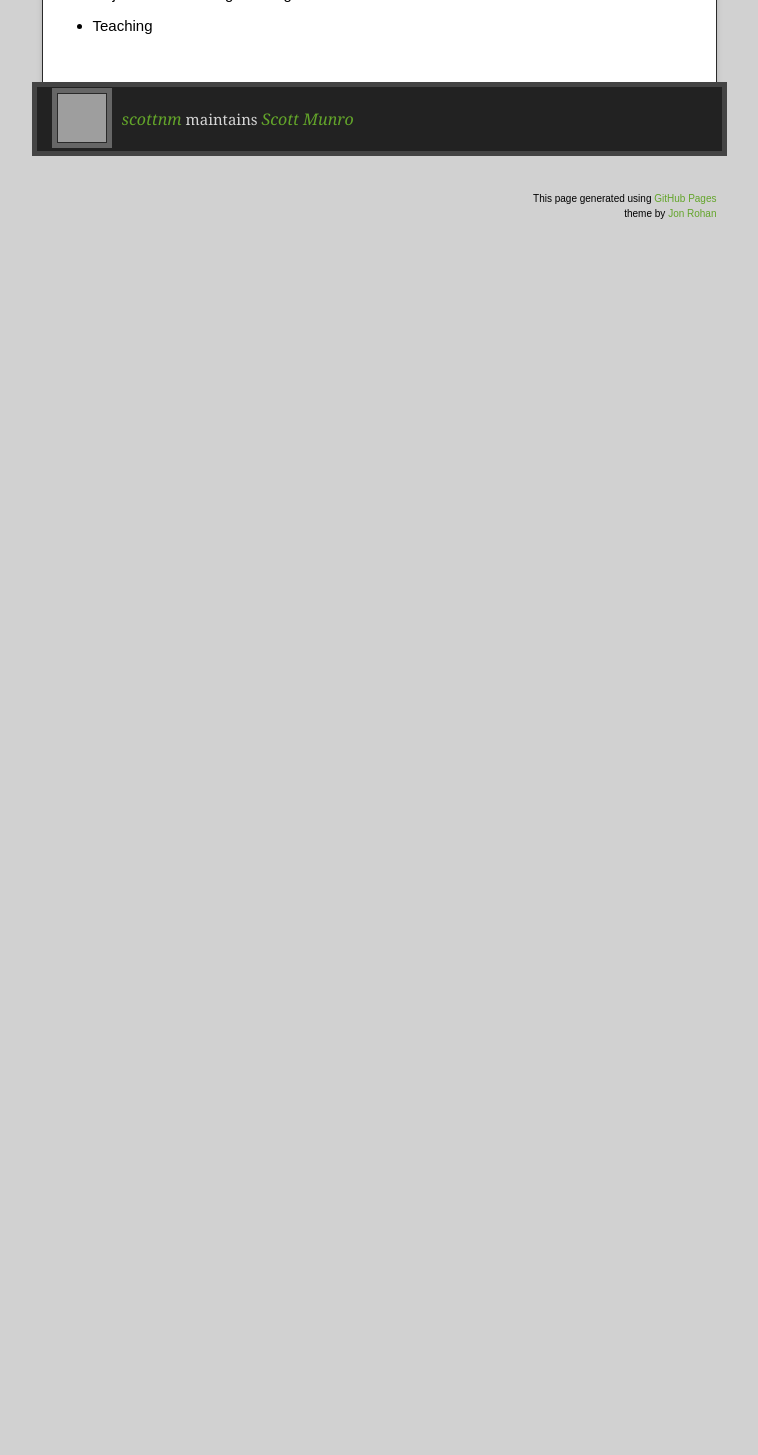
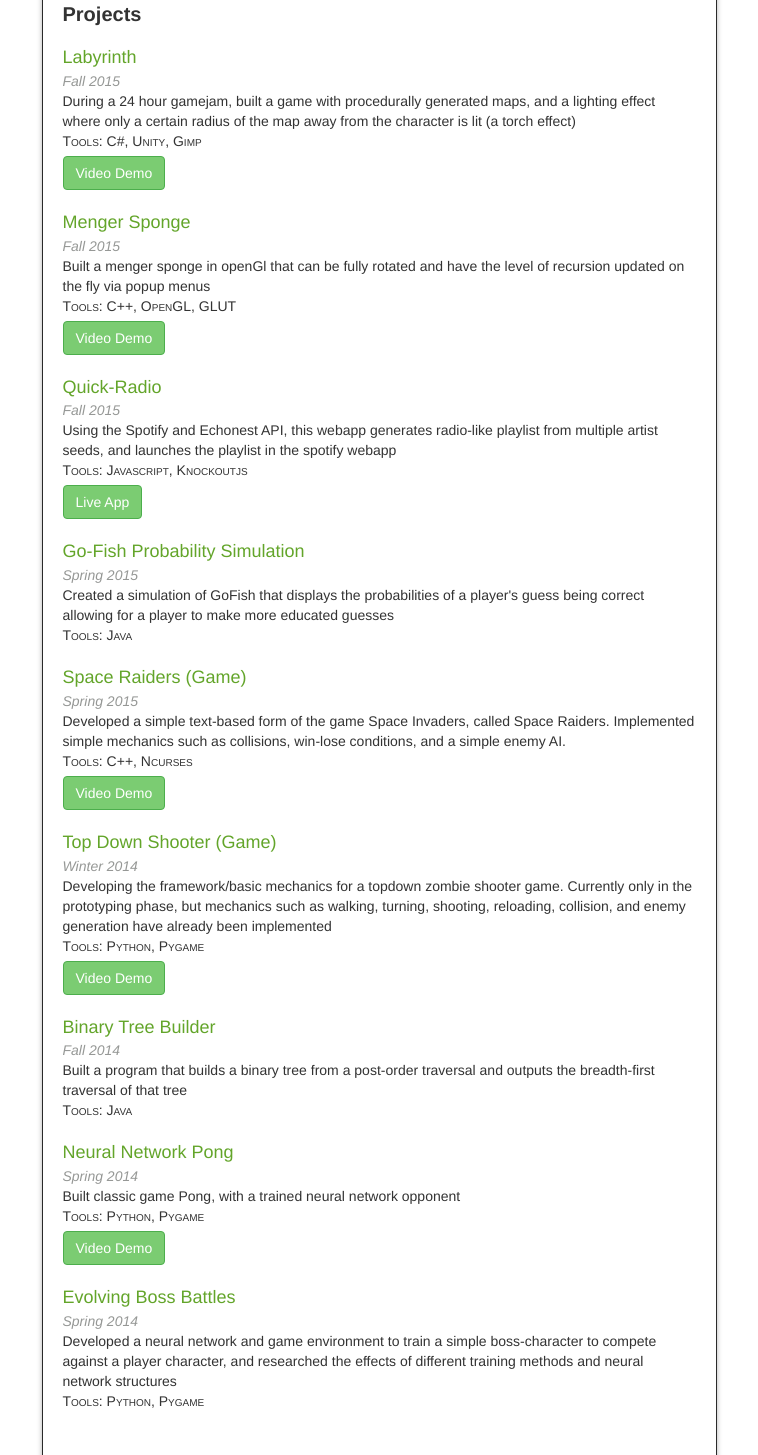
Before and after one commit to scottnm/Homepage, a plain HTML site: page index.html in a window 1280 px wide. Shown: the part 520-1975 px from the top of the page, without its empty margins (261-1019 px from the left). Before the commit the page ends 831 px from the top, so only its background shows below. Drawn offline with nearby package versions, Linux system fonts and the light colour scheme; grey boxes are pictures that could not be loaded.

Commit message:
update using angular and bootstrap to show my projects with links

```diff
--- a/index.html
+++ b/index.html
@@ -8,9 +8,13 @@
 
   <link rel="stylesheet" href="stylesheets/stylesheet.css" media="screen">
   <link rel="stylesheet" href="stylesheets/github-dark.css">
+  <link rel="stylesheet" href="https://maxcdn.bootstrapcdn.com/bootstrap/3.3.5/css/bootstrap.min.css" type="text/css" />
+  <link rel="stylesheet" href="stylesheets/custom.css">
   <script type="text/javascript" src="https://ajax.googleapis.com/ajax/libs/jquery/1.7.1/jquery.min.js"></script>
   <script type="text/javascript" src="javascripts/script.js"></script>
-
+  <script type="text/javascript" src="https://cdnjs.cloudflare.com/ajax/libs/angular.js/1.4.4/angular.min.js"></script>
+  <script type="text/javascript" src="javascripts/data.js"></script>
+  <script type="text/javascript" src="javascripts/content.js"></script>
   <title>Scott Munro</title>
   <meta name="description" content="">
 
@@ -18,28 +22,29 @@
 
 </head>
 
-<body>
+<body ng-app="ngHomepageApp">
 
   <div class="wrapper">
     <header>
       <h1 class="title">Scott Munro</h1>
     </header>
     <div id="container">
-      <p class="tagline"></p>
+      <p class="tagline">contact me @ <a href="mailto:scottnmunro@gmail.com">scottnmunro@gmail.com</a></p>
       <div id="main" role="main">
         <div class="download-bar">
         <div class="inner">
-          <a href="https://github.com/scottnm/Homepage/tarball/master" class="download-button tar"><span>Download</span></a>
-          <a href="https://github.com/scottnm/Homepage/zipball/master" class="download-button zip"><span>Download</span></a>
-          <a href="https://github.com/scottnm/Homepage" class="code">View Scott Munro on GitHub</a>
+          <!--<a href="https://github.com/scottnm/Homepage/tarball/master" class="download-button tar"><span>Download</span></a>
+          <a href="https://github.com/scottnm/Homepage/zipball/master" class="download-button zip"><span>Download</span></a>-->
+          <a href="https://github.com/scottnm/" class="code">View Scott Munro on GitHub</a>
         </div>
         <span class="blc"></span><span class="trc"></span>
         </div>
         <article class="markdown-body">
           <h3>
-<a id="welcome" class="anchor" href="#welcome" aria-hidden="true"><span class="octicon octicon-link"></span></a>Welcome</h3>
+            <a id="welcome" class="anchor" href="#welcome" aria-hidden="true"><span class="octicon octicon-link"></span></a>Welcome
+          </h3>
 
-<p>I am an aspiring Software Engineer and full time Computer Science student at the University of Texas at Austin. Most of the projects' source listed on this resume can be found on my Github!</p>
+          <p>I am an aspiring Software Engineer and full time Computer Science student at the University of Texas at Austin. Most of the projects' source listed on this resume can be found on my Github.</p>
 
           <h3>
           <a id="skills--interests" class="anchor" href="#skills--interests" aria-hidden="true"><span class="octicon octicon-link"></span></a>Skills &amp; Interests</h3>
@@ -50,6 +55,20 @@
           <li>Object Oriented Programming</li>
           <li>Teaching</li>
           </ul>
+
+          <div id="projects-container" ng-controller="ProjectController">
+            <h3><a id="projects" class="anchor" href="#projects" aria-hidden="true"><span class="octicon octicon-link"></span></a>Projects</h3>
+            <div class="project-container" ng-repeat="project in projects">
+              <div class="project-title"><a href="{{project.src}}">{{project.title}}</a></div>
+              <div class="project-date">{{project.dates}}</div>
+              <div class="project-description">{{project.description}}</div>
+              <div class="project-tools">Tools: {{project.tools}}</div>
+              <div ng-if="project.videodemo" class="video-demo"><a target="_blank" href="{{project.videodemo}}"><button class="btn btn-success btn-darkgithub">Video Demo</button></a></div>
+              <div ng-if="project.liveapp" class="live-demo"><a target="_blank" href="{{project.liveapp}}"><button class="btn btn-success btn-darkgithub">Live App</button></a></div>
+            </div>
+          </div>
+
+          </div>
         </article>
       </div>
     </div>
--- /dev/null
+++ b/javascripts/content.js
@@ -0,0 +1,5 @@
+var app = angular.module('ngHomepageApp', []);
+app.controller("ProjectController", function($scope){
+	$scope.projects = projectData;
+	$scope.projects.forEach(function(project){console.log(project)});
+});
--- /dev/null
+++ b/javascripts/data.js
@@ -0,0 +1,98 @@
+'use strict';
+
+var githubPrefix = 'https://github.com/scottnm/';
+
+var projectData = [
+        {
+            'title': 'Labyrinth',
+            'dates': 'Fall 2015',
+            'description': 'During a 24 hour gamejam, built a game with procedurally ' +
+                           'generated maps, and a lighting effect where only a certain ' +
+                           'radius of the map away from the character is lit (a torch effect)',
+            'src': '',
+            'tools': 'C#, Unity, Gimp',
+            'videodemo': 'https://www.youtube.com/watch?v=sFsm_7buEzA'
+        },
+        {
+            'title': 'Menger Sponge',
+            'dates': 'Fall 2015',
+            'description': 'Built a menger sponge in openGl that can be fully rotated and have ' +
+                           'the level of recursion updated on the fly via popup menus',
+            'src': '',
+            'tools': 'C++, OpenGL, GLUT',
+            'videodemo': 'https://www.youtube.com/watch?v=vYaWWKJ4s1M'
+        },
+        {
+            'title': 'Quick-Radio',
+            'dates': 'Fall 2015',
+            'description': 'Using the Spotify and Echonest API, this webapp generates ' +
+                           'radio-like playlist from multiple artist seeds, and launches ' +
+                           'the playlist in the spotify webapp',
+            'src': githubPrefix + 'Quick-Radio.git',
+            'tools': 'Javascript, Knockoutjs',
+            'liveapp': 'http://scottnm.github.io/Quick-Radio/liveapp/index.html'
+        },
+        {
+            'title': 'Go-Fish Probability Simulation',
+            'dates': 'Spring 2015',
+            'description': 'Created a simulation of GoFish that displays the ' +
+                           'probabilities of a player\'s guess being correct ' +
+                           'allowing for a player to make more educated guesses',
+            'src': 'http://github.com/gordineerandrew/Go-Fish',
+            'tools': 'Java',
+        },
+        {
+            'title': 'Space Raiders (Game)',
+            'dates': 'Spring 2015',
+            'description': 'Developed a simple ' +
+                           'text-based form of the game Space Invaders, ' +
+                           'called Space Raiders. Implemented simple ' +
+                           'mechanics such as collisions, win-lose ' +
+                           'conditions, and a simple enemy AI.',
+            'src': githubPrefix + 'Space-Raiders.git',
+            'tools': 'C++, Ncurses',
+            'videodemo': 'https://www.youtube.com/watch?v=gu7laqzLF3Y'
+        },
+        {
+            'title': 'Top Down Shooter (Game)',
+            'dates': 'Winter 2014',
+            'description': 'Developing the framework/basic mechanics for a ' +
+                           'topdown zombie shooter game. Currently only in ' +
+                           'the prototyping phase, but mechanics such as ' +
+                           'walking, turning, shooting, reloading, ' +
+                           'collision, and enemy generation have already ' +
+                           'been implemented',
+            'src': githubPrefix + 'itchnscratch.git',
+            'tools': 'Python, Pygame',
+            'videodemo': 'https://www.youtube.com/watch?v=RpATc4tDGIs'
+        },
+        {
+            'title': 'Binary Tree Builder',
+            'dates': 'Fall 2014',
+            'description': 'Built a program that builds a binary tree from a ' +
+                           'post-order traversal and outputs the breadth-' +
+                           'first traversal of that tree',
+            'src': githubPrefix + 'BinaryTreeBuilder.git',
+            'tools': 'Java',
+        },
+        {
+            'title': 'Neural Network Pong',
+            'dates': 'Spring 2014',
+            'description': 'Built classic game Pong, with a trained neural ' +
+                           'network opponent',
+            'src': githubPrefix + 'Neuroevolution-Pong.git',
+            'tools': 'Python, Pygame',
+            'videodemo': 'https://www.youtube.com/watch?v=amNObCushrU'
+        },
+        {
+            'title': 'Evolving Boss Battles',
+            'dates': 'Spring 2014',
+            'description': 'Developed a neural network and game environment ' +
+                           'to train a simple boss-character to compete ' +
+                           'against a player character, and researched the ' +
+                           'effects of different training methods and neural ' +
+                           'network structures',
+            'src': githubPrefix + 'Evolving-Boss-Battles.git',
+            'tools': 'Python, Pygame',
+        }
+    ];
--- /dev/null
+++ b/stylesheets/custom.css
@@ -0,0 +1,21 @@
+.project-container {
+	margin-bottom: 20px;
+}
+
+.project-title {
+	font-size: 18px;
+}
+
+.project-date {
+	font-style: italic;
+	color: #969896;
+}
+
+.project-tools {
+	font-variant: small-caps;
+}
+
+.btn.btn-success.btn-darkgithub {
+	margin-top: 5px;
+	background-color: #7bcc72;
+}
--- a/stylesheets/stylesheet.css
+++ b/stylesheets/stylesheet.css
@@ -435,7 +435,7 @@ body {
 }
 
 a {
-  color: #63a52a;
+  color: #63a52a !important;
   text-decoration: none;
   transition: opacity ease-in-out 0.3s;
   -webkit-transition: opacity ease-in-out 0.3s;  /* Safari <=6.1, Android <= 4.3 */
@@ -443,7 +443,7 @@ a {
 
 a:hover {
   text-decoration: underline;
-  color: #90D355;
+  color: #90D355 !important;
 }
 
 h1.title {
```
Lines whose indentation alone changed are shown as unchanged.
